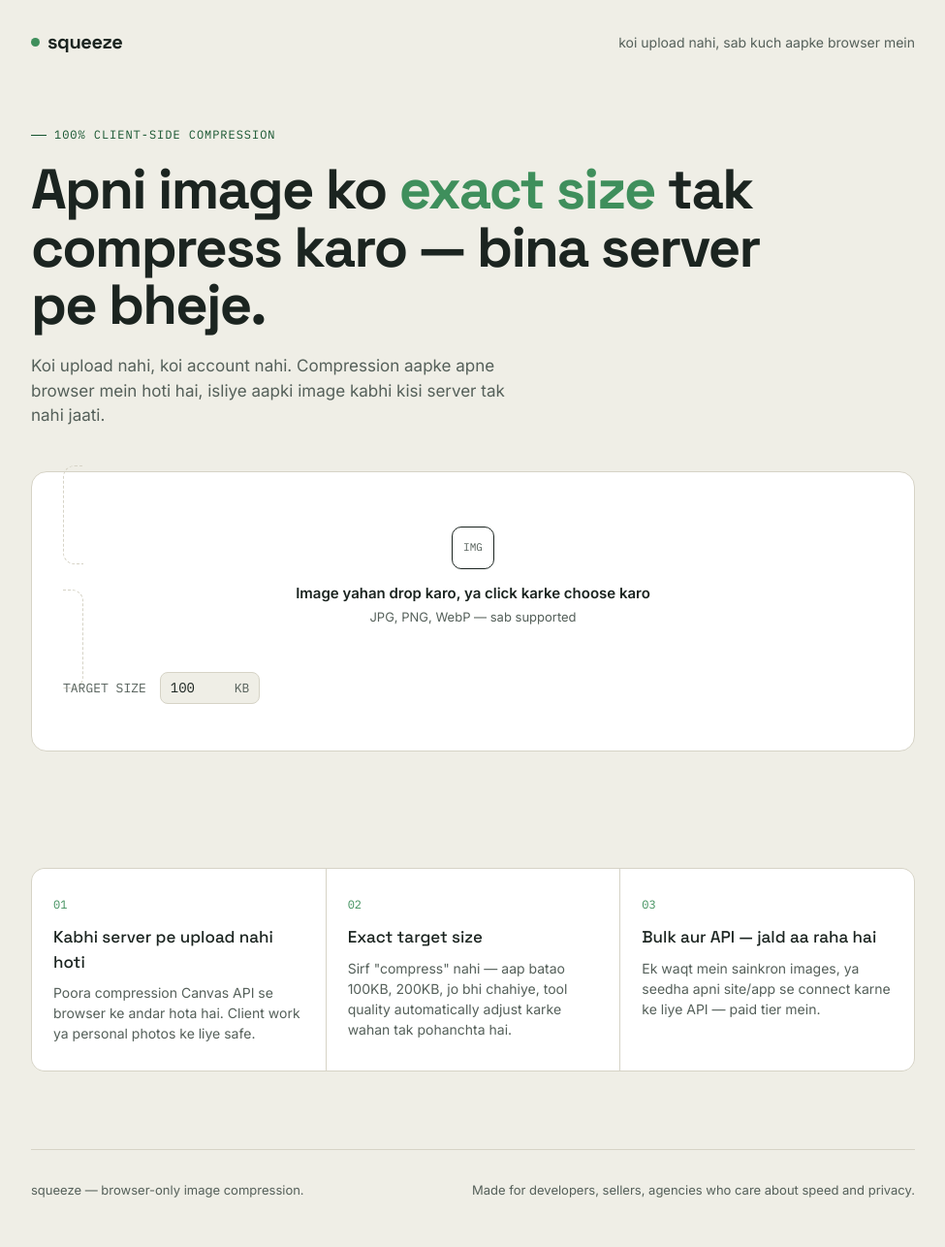
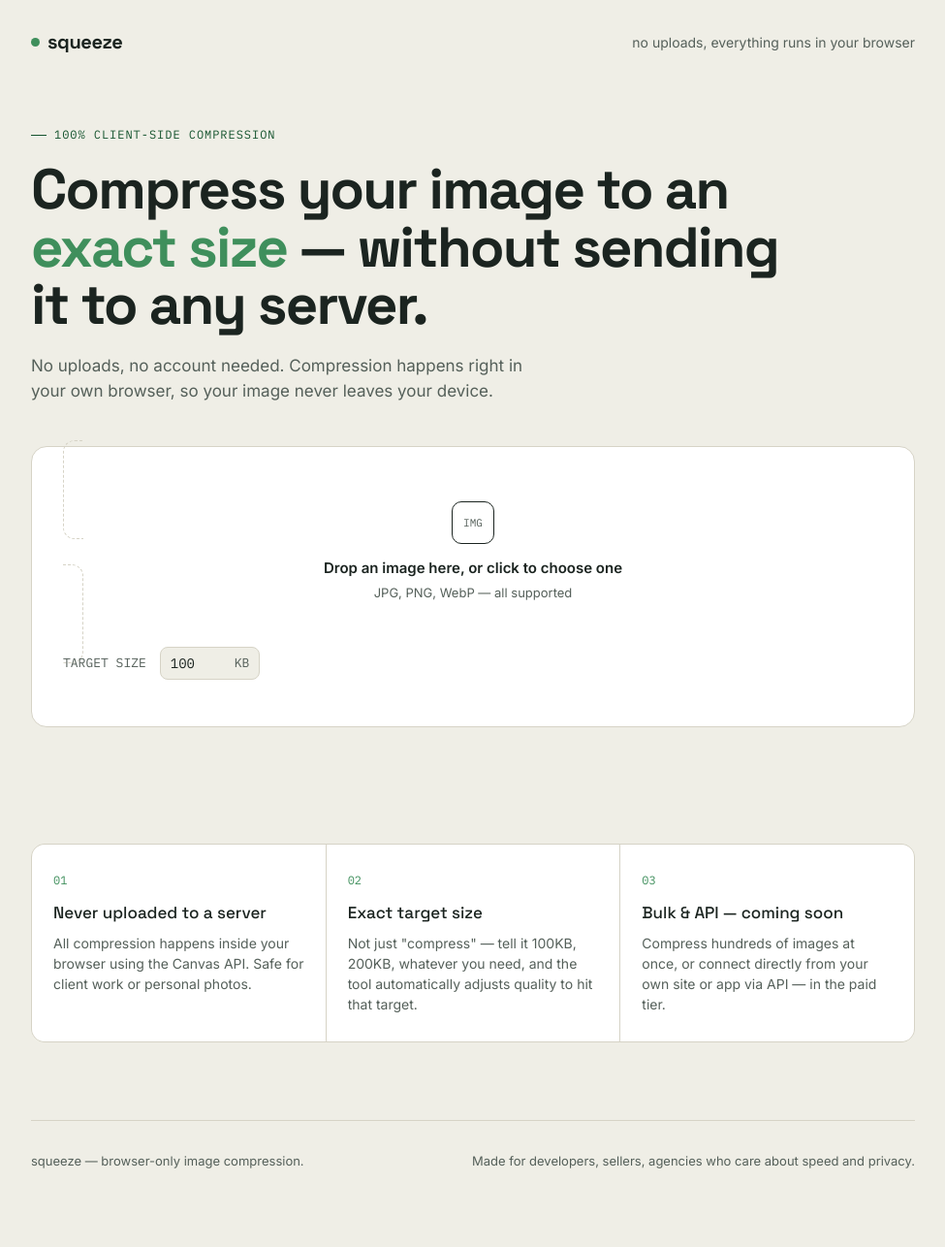
Before and after one commit to sahilaliyan265/squeeze-compressor, a plain HTML site: page index.html in a window 1280 px wide. Shown: the whole page at 97% size, without its empty margins (152-1127 px from the left). After the commit the page ends 1256 px from the top, so only its background shows below. Drawn offline with Linux system fonts and the light colour scheme.

Commit message:
Translate Hindi text to English in index.html

```diff
--- a/index.html
+++ b/index.html
@@ -152,21 +152,21 @@
   <header>
     <div class="nav">
       <div class="logo"><span class="dot"></span>squeeze</div>
-      <a href="#how">koi upload nahi, sab kuch aapke browser mein</a>
+      <a href="#how">no uploads, everything runs in your browser</a>
     </div>
   </header>
 
   <section class="hero">
     <div class="eyebrow">100% client-side compression</div>
-    <h1>Apni image ko <em>exact size</em> tak compress karo — bina server pe bheje.</h1>
-    <p class="sub">Koi upload nahi, koi account nahi. Compression aapke apne browser mein hoti hai, isliye aapki image kabhi kisi server tak nahi jaati.</p>
+    <h1>Compress your image to an <em>exact size</em> — without sending it to any server.</h1>
+    <p class="sub">No uploads, no account needed. Compression happens right in your own browser, so your image never leaves your device.</p>
 
     <div class="stage">
       <label class="drop" id="dropZone">
         <input type="file" id="fileInput" accept="image/*">
         <div class="drop-icon">IMG</div>
-        <div class="drop-title">Image yahan drop karo, ya click karke choose karo</div>
-        <div class="drop-sub">JPG, PNG, WebP — sab supported</div>
+        <div class="drop-title">Drop an image here, or click to choose one</div>
+        <div class="drop-sub">JPG, PNG, WebP — all supported</div>
       </label>
 
       <div class="target-row">
@@ -209,18 +209,18 @@
   <section class="feature-grid" id="how">
     <div class="feature">
       <div class="feature-num">01</div>
-      <h3>Kabhi server pe upload nahi hoti</h3>
-      <p>Poora compression Canvas API se browser ke andar hota hai. Client work ya personal photos ke liye safe.</p>
+      <h3>Never uploaded to a server</h3>
+      <p>All compression happens inside your browser using the Canvas API. Safe for client work or personal photos.</p>
     </div>
     <div class="feature">
       <div class="feature-num">02</div>
       <h3>Exact target size</h3>
-      <p>Sirf "compress" nahi — aap batao 100KB, 200KB, jo bhi chahiye, tool quality automatically adjust karke wahan tak pohanchta hai.</p>
+      <p>Not just "compress" — tell it 100KB, 200KB, whatever you need, and the tool automatically adjusts quality to hit that target.</p>
     </div>
     <div class="feature">
       <div class="feature-num">03</div>
-      <h3>Bulk aur API — jald aa raha hai</h3>
-      <p>Ek waqt mein sainkron images, ya seedha apni site/app se connect karne ke liye API — paid tier mein.</p>
+      <h3>Bulk & API — coming soon</h3>
+      <p>Compress hundreds of images at once, or connect directly from your own site or app via API — in the paid tier.</p>
     </div>
   </section>
 
@@ -268,7 +268,7 @@ function fmtSize(bytes){
 
 async function handleFile(file){
   if(!file.type.startsWith('image/')){
-    status.textContent = 'Sirf image files supported hain.';
+    status.textContent = 'Only image files are supported.';
     return;
   }
   status.textContent = 'Compressing…';
@@ -291,8 +291,8 @@ async function handleFile(file){
   const saved = Math.max(0, Math.round((1 - blob.size/file.size)*100));
   const underTarget = blob.size <= targetBytes;
   savingsText.textContent = underTarget
-    ? `${saved}% chhoti — target ke andar (quality ${(quality*100).toFixed(0)}%)`
-    : `${saved}% chhoti — target se thodi zyada hai (image bohot detailed hai)`;
+    ? `${saved}% smaller — within target (quality ${(quality*100).toFixed(0)}%)`
+    : `${saved}% smaller — slightly above target (image is very detailed)`;
 
   status.textContent = '';
   result.classList.add('show');
```
